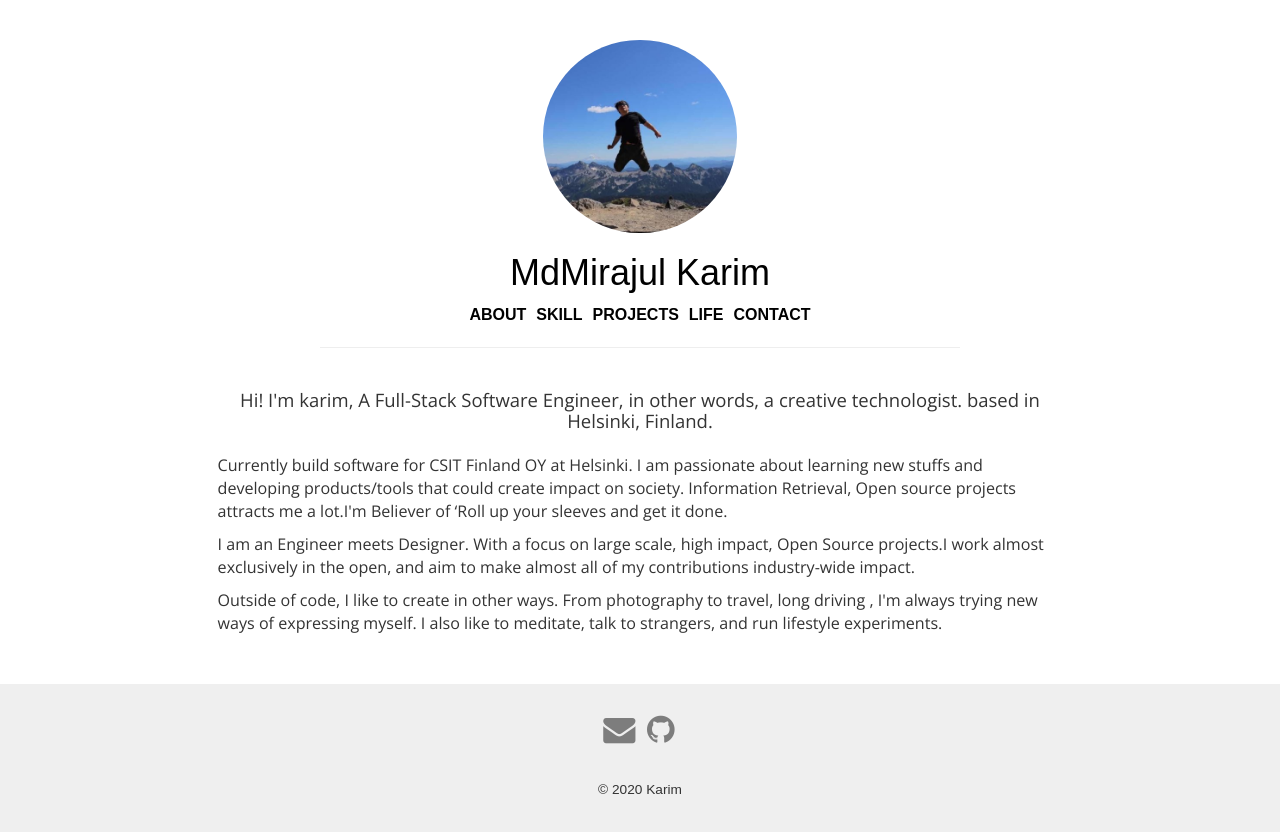
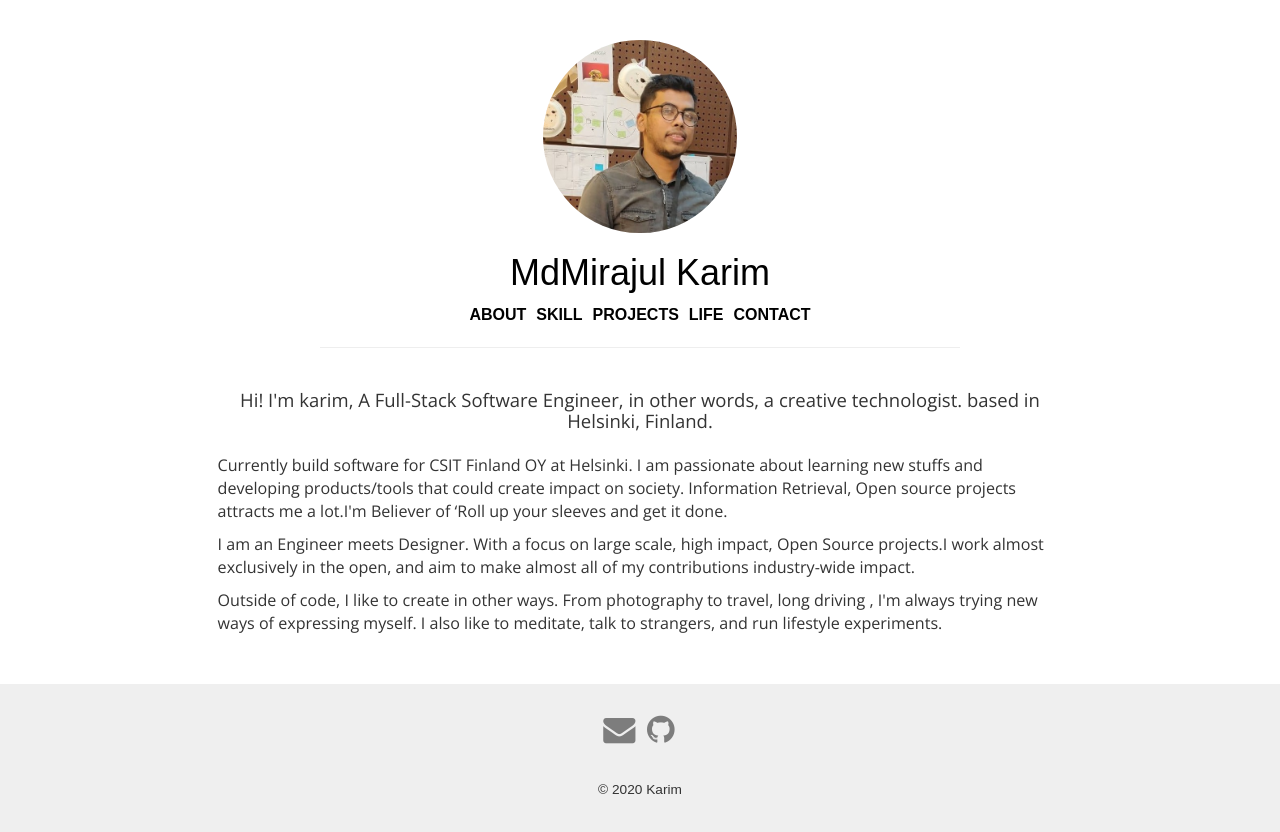
Before and after one commit to streetracer48/karim, a React (Create React App) app: page / in a window 1280 px wide. Built offline with nearby package versions, Linux system fonts and the light colour scheme; a web font is replaced by a local one.

Commit message:
profile pic changes

```diff
--- a/src/containers/Header.js
+++ b/src/containers/Header.js
@@ -32,7 +32,7 @@ class Header extends Component {
     return (
       <HeaderDiv>
         <Link to="/">
-          <ProfileImage src={require('../assets/profile.jpg')} alt='Mirajul Karim'/>
+          <ProfileImage src={require('../assets/karim.jpg')} alt='Mirajul Karim'/>
           <ProfileTitle>MdMirajul Karim</ProfileTitle>
         </Link>
         <div>
```
Also changed, not shown: src/assets/karim.jpg (added), 26 other files (tests, documents, lock files or other folders).
